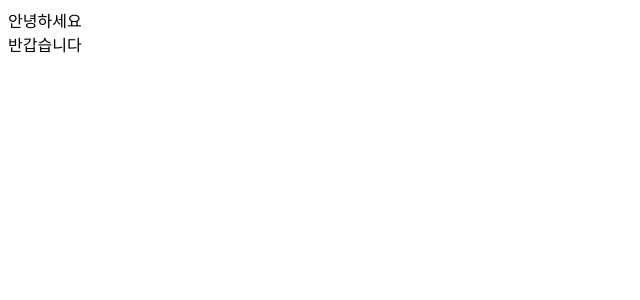
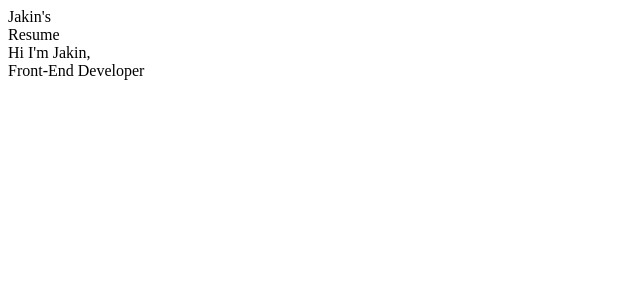
Before and after one commit to Jakin-Kim/resume, a React (Create React App) app: page / in a window 1280 px wide. Shown: the top 300 px of the page, without its empty margins (0-640 px from the left). Built offline with nearby package versions, Linux system fonts and the light colour scheme.

Commit message:
chore: styled-components have been installed

```diff
--- a/package.json
+++ b/package.json
@@ -13,6 +13,7 @@
     "react": "^18.2.0",
     "react-dom": "^18.2.0",
     "react-scripts": "5.0.1",
+    "styled-components": "^5.3.6",
     "typescript": "^4.9.4",
     "web-vitals": "^2.1.4"
   },
--- a/src/App.tsx
+++ b/src/App.tsx
@@ -3,8 +3,10 @@ import React from 'react';
 function App() {
   return (
     <div>
-      <div>안녕하세요</div>
-      <div>반갑습니다</div>
+      <div>Jakin's</div>
+      <div>Resume</div>
+      <div>Hi I'm Jakin,</div>
+      <div>Front-End Developer</div>
     </div>
   );
 }
```
Also changed, not shown: 1 other file (tests, documents, lock files or other folders).
